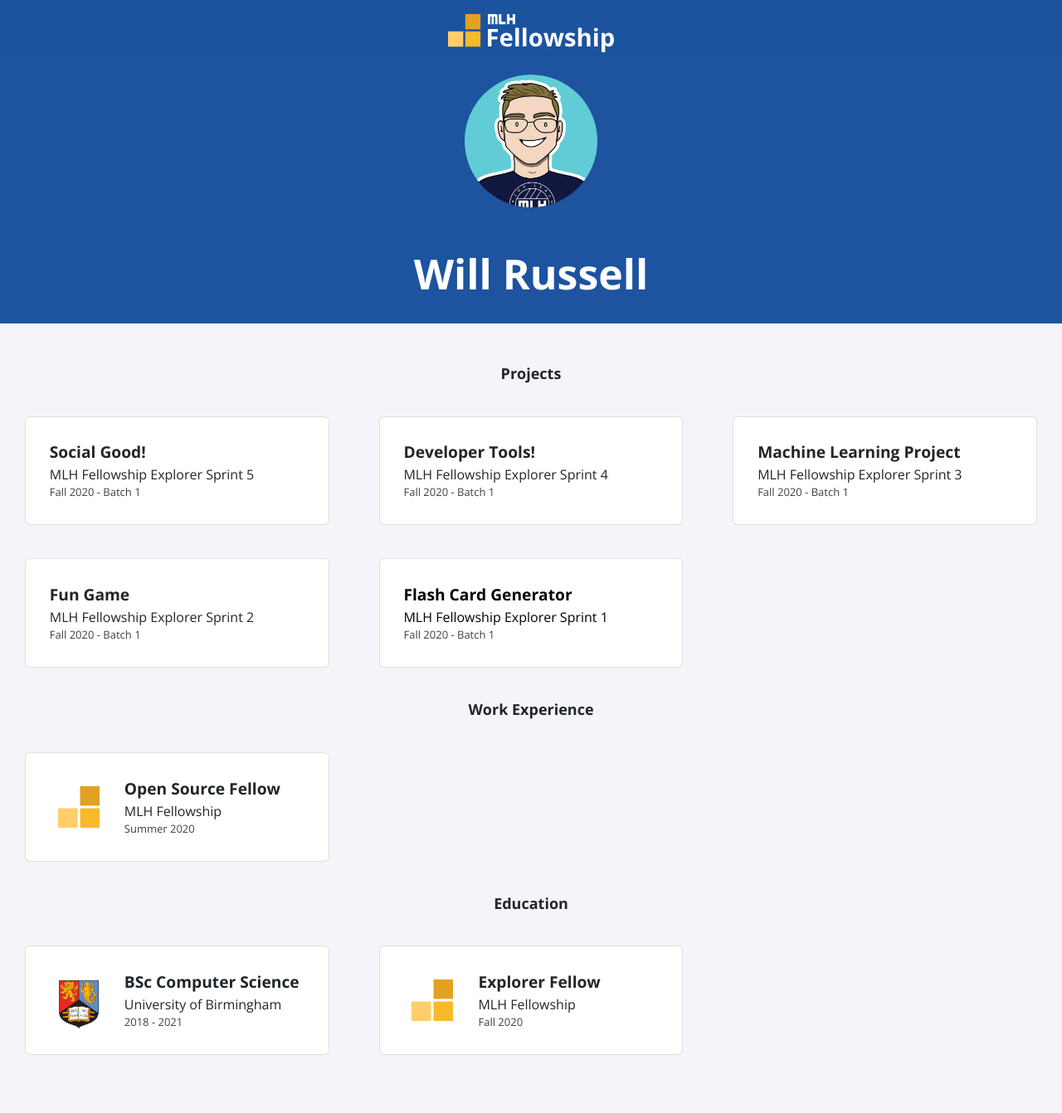
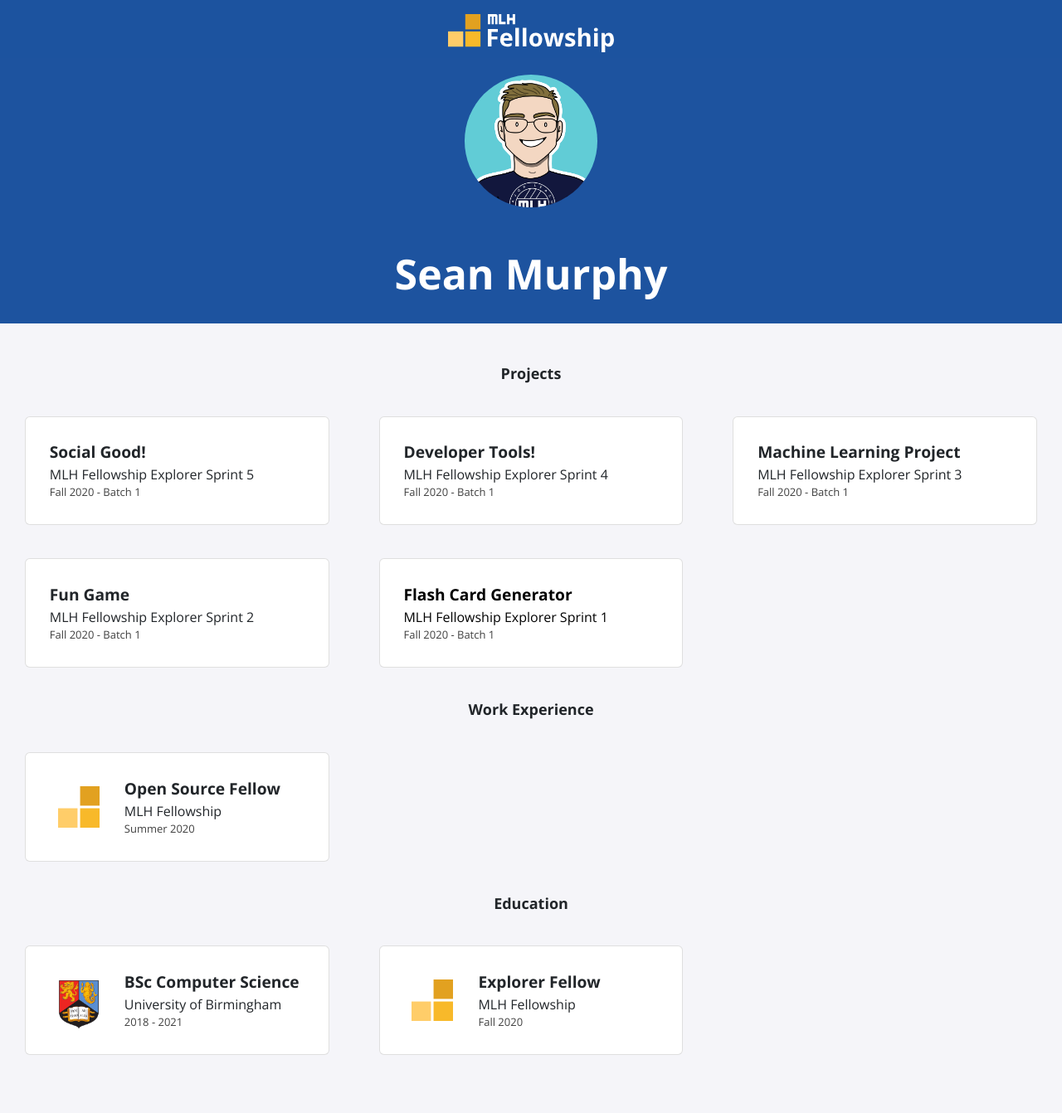
Before and after one commit to hawaiiansurfer4/hawaiiansurfer4.github.io, a Jekyll site: the page built from index.html, in a window 1280 px wide. Shown: the whole page at 83% size. Built offline with Jekyll 4.4.1, drawn with Linux system fonts in a browser that asks for light colours; nearby versions of some CDN libraries.

Commit message:
Update _config.yml to personal info

```diff
--- a/_config.yml
+++ b/_config.yml
@@ -1,13 +1,13 @@
-title: "Will Russell"
-email: fellowship@mlh.io
+title: "Sean Murphy"
+email: sdmurphy.1999@gmail.com
 description: >- # this means to ignore newlines until "baseurl:"
   Write an awesome description for your new site here. You can edit this
   line in _config.yml. It will appear in your document head meta (for
   Google search results) and in your feed.xml site description.
 baseurl: "/"
-url: "/portfolio-template"
-twitter_username: mlhacks
-github_username:  mlh-fellowship
+url: "https://hawaiiansurfer4.github.io"
+twitter_username:
+github_username:  hawaiiansurfer4
 
 sass:
   sass_dir: _sass
```
